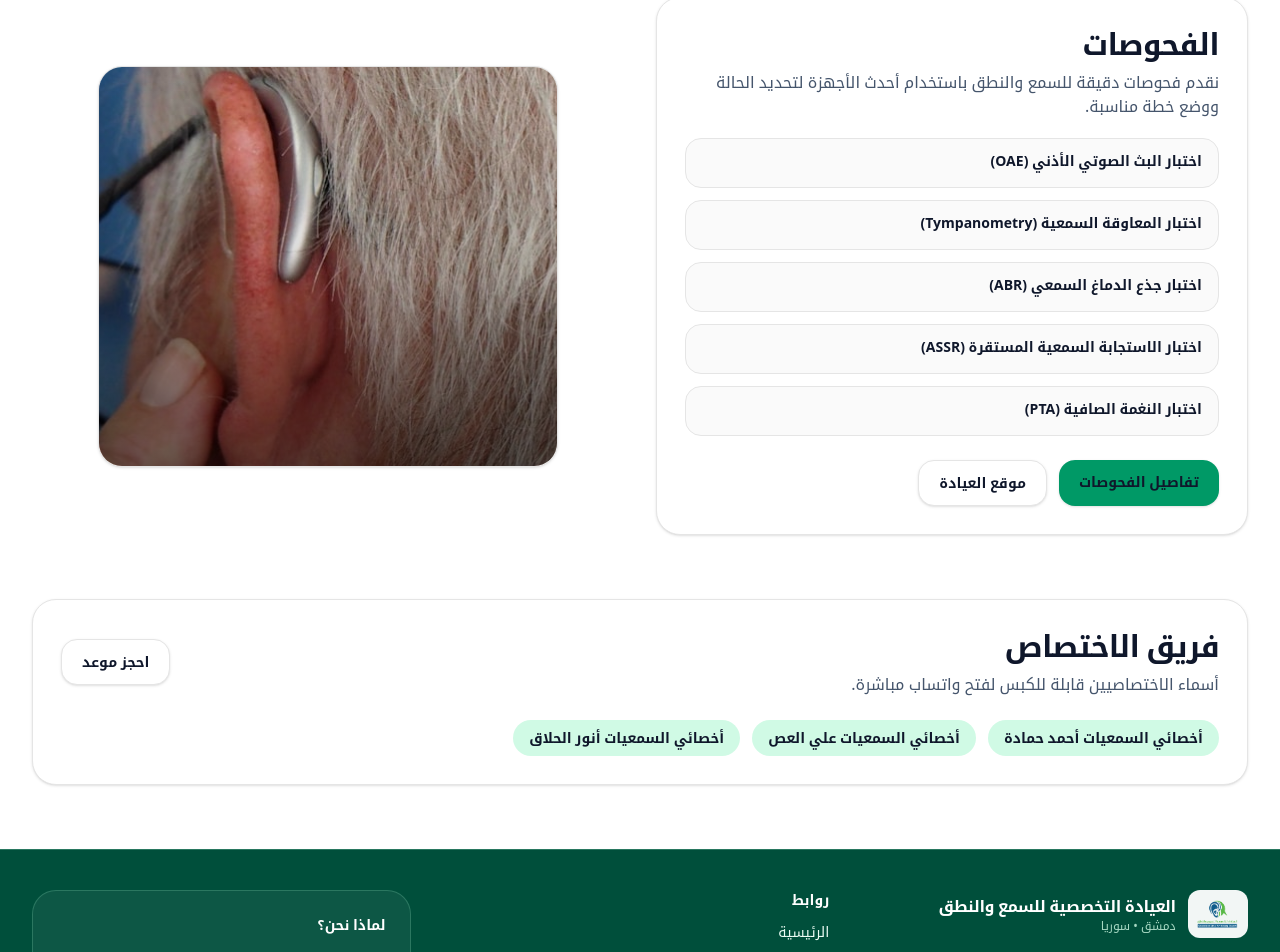
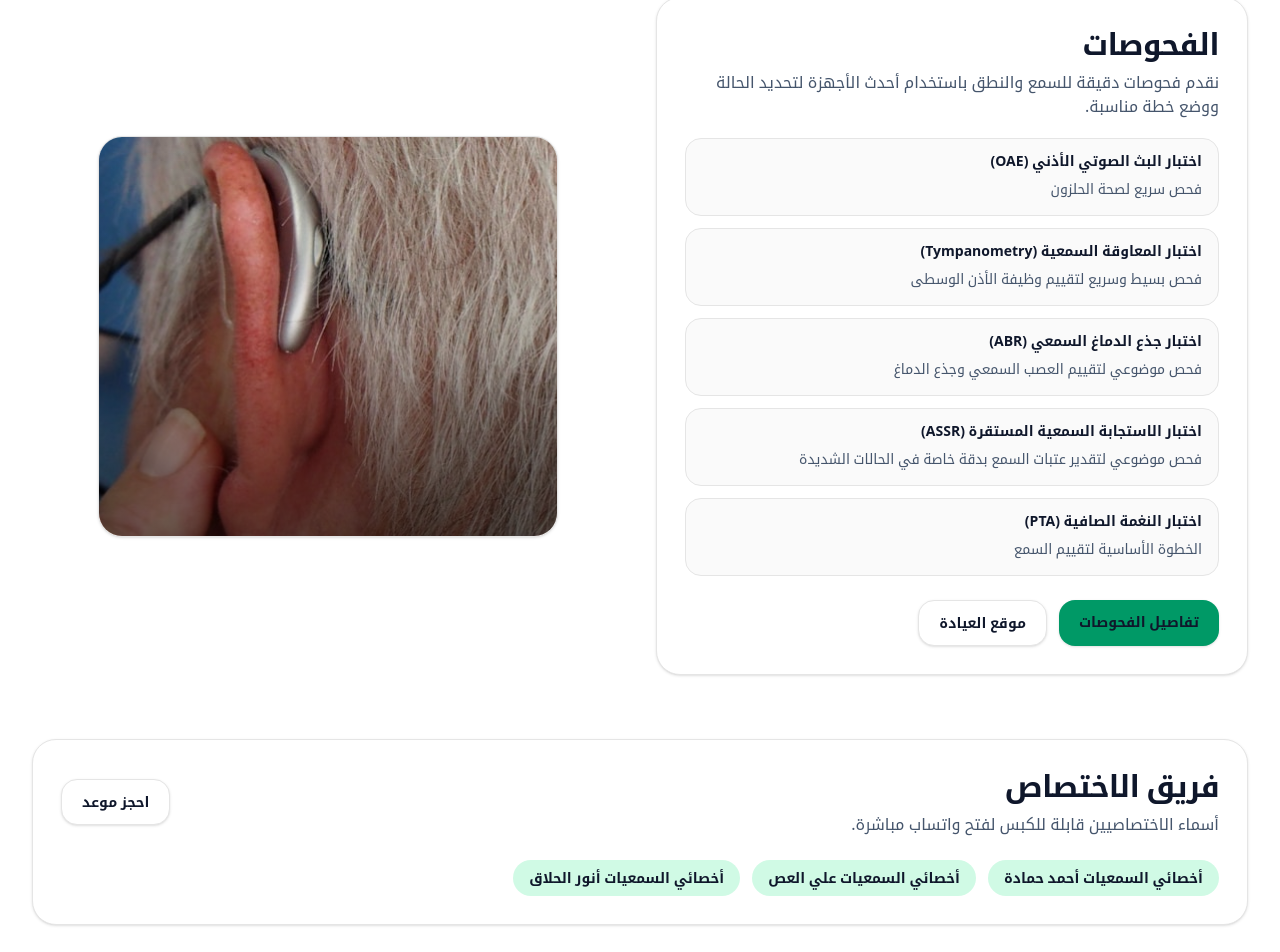
Before and after one commit to MernaHallak/schs-damascus, a Next.js app: page / in a window 1280 px wide. Shown: the part 1318-2270 px from the top of the page. Built offline with nearby package versions, Linux system fonts and the light colour scheme; no server answers.

Commit message:
update parameter

```diff
--- a/app/page.tsx
+++ b/app/page.tsx
@@ -137,7 +137,7 @@ export default function HomePage() {
                       {t.title}
                     </div>
                     <div className="mt-1 text-sm leading-7 text-slate-600">
-                      {t.text}
+                      {t.subtitle}
                     </div>
                   </div>
                 ))}
```
